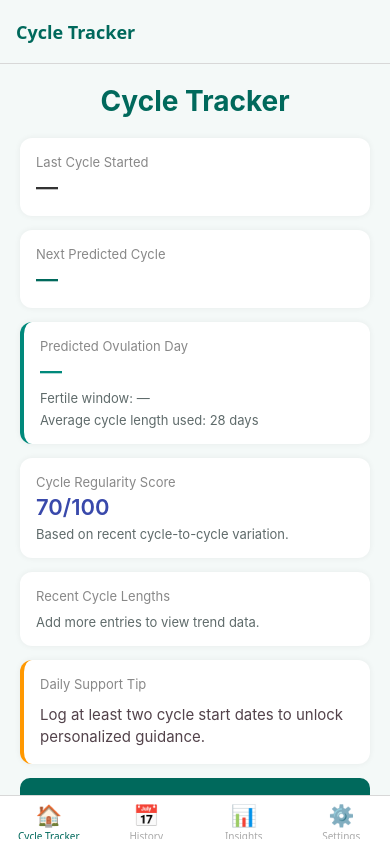
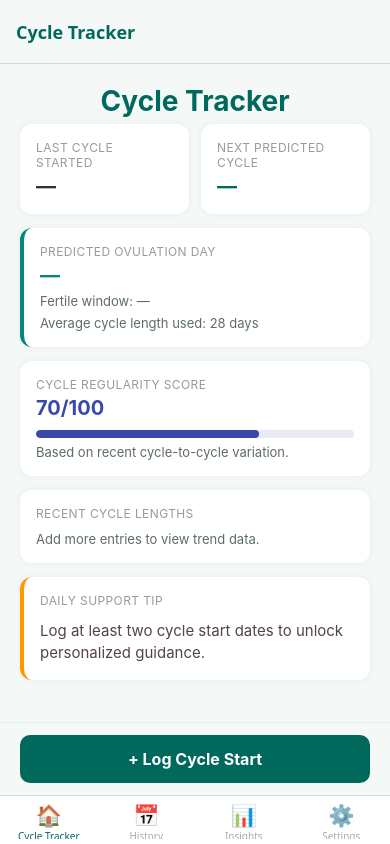
Before and after one commit to nathanshabach-hub/mens-cycle-tracker, a React Native app: screen /Home in a window 390 px wide. Built offline with nearby package versions, Linux system fonts and the light colour scheme; what expo-notifications would draw is missing.

Commit message:
Improve HomeScreen layout: phase banner, 2-col cards, progress bar, readable dates, sticky button, fix pref card colors

```diff
--- a/src/screens/HomeScreen.tsx
+++ b/src/screens/HomeScreen.tsx
@@ -1,9 +1,9 @@
 import React, { useCallback, useEffect, useMemo, useState } from 'react';
 import {
   View, Text, StyleSheet, TouchableOpacity, ScrollView,
-  TextInput, Alert,
+  TextInput, Alert, useWindowDimensions,
 } from 'react-native';
-import { format } from 'date-fns';
+import { format, parseISO } from 'date-fns';
 import {
   getCycleEntries,
   saveCycleEntry,
@@ -13,9 +13,18 @@ import {
   getDailySupportTip,
   getPartnerProfile,
 } from '../utils/storage';
+import { getCyclePhases, CyclePhase } from '../utils/insights';
 import { CycleEntry, MOOD_OPTIONS, SYMPTOM_OPTIONS, MoodOption } from '../types';
 
+function readableDate(dateStr: string | null | undefined): string {
+  if (!dateStr) return '—';
+  try { return format(parseISO(dateStr), 'MMM d, yyyy'); } catch { return dateStr; }
+}
+
 export default function HomeScreen() {
+  const { width } = useWindowDimensions();
+  const isWide = width > 600;
+
   const [entries, setEntries] = useState<CycleEntry[]>([]);
   const [nextCycle, setNextCycle] = useState<string | null>(null);
   const [ovulationDate, setOvulationDate] = useState<string | null>(null);
@@ -26,6 +35,7 @@ export default function HomeScreen() {
   const [partnerName, setPartnerName] = useState('');
   const [trendLengths, setTrendLengths] = useState<number[]>([]);
   const [partnerPreferences, setPartnerPreferences] = useState<string[]>([]);
+  const [currentPhase, setCurrentPhase] = useState<CyclePhase | null>(null);
   const [showForm, setShowForm] = useState(false);
   const [selectedDate, setSelectedDate] = useState(format(new Date(), 'yyyy-MM-dd'));
   const [selectedMood, setSelectedMood] = useState<MoodOption>('Neutral');
@@ -52,11 +62,15 @@ export default function HomeScreen() {
     setEntries(data);
     const forecast = predictFertilityWindow(data);
     const today = format(new Date(), 'yyyy-MM-dd');
+    const sorted = [...data].sort((a, b) => a.startDate.localeCompare(b.startDate));
+    const lastStart = sorted.length > 0 ? sorted[sorted.length - 1].startDate : undefined;
 
     setNextCycle(forecast?.nextCycleStart ?? null);
     setOvulationDate(forecast?.ovulationDate ?? null);
     setFertileWindow(
-      forecast ? `${forecast.fertileWindowStart} to ${forecast.fertileWindowEnd}` : null
+      forecast
+        ? `${readableDate(forecast.fertileWindowStart)} to ${readableDate(forecast.fertileWindowEnd)}`
+        : null
     );
     setAvgCycleLength(forecast?.averageCycleLength ?? null);
     setRegularityScore(getRegularityScore(data));
@@ -64,6 +78,10 @@ export default function HomeScreen() {
     setDailyTip(getDailySupportTip(today, forecast, profile));
     setPartnerName(profile.partnerName);
     setPartnerPreferences(profile.partnerPreferences ?? []);
+
+    const phases = getCyclePhases(forecast, lastStart);
+    const phase = phases.find((p) => today >= p.start && today <= p.end) ?? null;
+    setCurrentPhase(phase);
   }, []);
 
   useEffect(() => { load(); }, [load]);
@@ -98,32 +116,52 @@ export default function HomeScreen() {
   };
 
   const lastEntry = entries.length > 0 ? entries[entries.length - 1] : null;
+  const score = regularityScore ?? 70;
+  const scoreColor = score >= 80 ? '#4CAF50' : score >= 50 ? '#3949AB' : '#EF5350';
 
   return (
-    <ScrollView style={styles.container} contentContainerStyle={styles.content}>
+    <View style={styles.screenContainer}>
+      <ScrollView style={styles.container} contentContainerStyle={[styles.content, isWide && styles.contentWide]}>
         <Text style={styles.title}>Cycle Tracker</Text>
         {partnerName ? <Text style={styles.subtitle}>Tracking for {partnerName}</Text> : null}
 
-      <View style={styles.card}>
+        {/* Phase Banner */}
+        {currentPhase && (
+          <View style={[styles.phaseBanner, { borderLeftColor: currentPhase.color }]}>
+            <Text style={styles.phaseEmoji}>{currentPhase.emoji}</Text>
+            <View style={styles.phaseInfo}>
+              <Text style={styles.phaseLabel}>Current Phase</Text>
+              <Text style={[styles.phaseName, { color: currentPhase.color }]}>{currentPhase.name}</Text>
+              <Text style={styles.phaseDesc}>{currentPhase.description}</Text>
+            </View>
+          </View>
+        )}
+
+        {/* 2-column row for top two cards */}
+        <View style={styles.row}>
+          <View style={[styles.card, styles.halfCard]}>
             <Text style={styles.cardLabel}>Last Cycle Started</Text>
-        <Text style={styles.cardValue}>{lastEntry ? lastEntry.startDate : '—'}</Text>
+            <Text style={styles.cardValue}>{readableDate(lastEntry?.startDate)}</Text>
           </View>
-
-      <View style={styles.card}>
+          <View style={[styles.card, styles.halfCard]}>
             <Text style={styles.cardLabel}>Next Predicted Cycle</Text>
-        <Text style={[styles.cardValue, { color: '#00695C' }]}>{nextCycle ?? '—'}</Text>
+            <Text style={[styles.cardValue, { color: '#00695C' }]}>{readableDate(nextCycle)}</Text>
+          </View>
         </View>
 
         <View style={[styles.card, styles.importantCard]}>
           <Text style={styles.cardLabel}>Predicted Ovulation Day</Text>
-        <Text style={[styles.cardValue, { color: '#00897B' }]}>{ovulationDate ?? '—'}</Text>
+          <Text style={[styles.cardValue, { color: '#00897B' }]}>{readableDate(ovulationDate)}</Text>
           <Text style={styles.helperText}>Fertile window: {fertileWindow ?? '—'}</Text>
           <Text style={styles.helperText}>Average cycle length used: {avgCycleLength ?? 28} days</Text>
         </View>
 
         <View style={styles.card}>
           <Text style={styles.cardLabel}>Cycle Regularity Score</Text>
-        <Text style={[styles.cardValue, { color: '#3949AB' }]}>{regularityScore ?? 70}/100</Text>
+          <Text style={[styles.cardValue, { color: scoreColor }]}>{score}/100</Text>
+          <View style={styles.progressTrack}>
+            <View style={[styles.progressFill, { width: `${score}%` as any, backgroundColor: scoreColor }]} />
+          </View>
           <Text style={styles.helperText}>Based on recent cycle-to-cycle variation.</Text>
         </View>
 
@@ -162,10 +200,6 @@ export default function HomeScreen() {
             ))}
           </View>
         )}
-
-      <TouchableOpacity style={styles.logButton} onPress={() => setShowForm(!showForm)}>
-        <Text style={styles.logButtonText}>{showForm ? 'Cancel' : '+ Log Cycle Start'}</Text>
-      </TouchableOpacity>
 
         {showForm && (
           <View style={styles.form}>
@@ -249,39 +283,90 @@ export default function HomeScreen() {
             </TouchableOpacity>
           </View>
         )}
+
+        <View style={styles.formSpacer} />
       </ScrollView>
+
+      {/* Sticky log button */}
+      <View style={styles.stickyFooter}>
+        <View style={[styles.stickyInner, isWide && styles.stickyInnerWide]}>
+          <TouchableOpacity style={styles.logButton} onPress={() => setShowForm(!showForm)}>
+            <Text style={styles.logButtonText}>{showForm ? 'Cancel' : '+ Log Cycle Start'}</Text>
+          </TouchableOpacity>
+        </View>
+      </View>
+    </View>
   );
 }
 
 const styles = StyleSheet.create({
-  container: { flex: 1, backgroundColor: '#F4F9F8' },
-  content: { padding: 20, paddingBottom: 40 },
-  title: { fontSize: 28, fontWeight: '700', color: '#00695C', marginBottom: 20, textAlign: 'center' },
-  subtitle: { marginTop: -14, marginBottom: 16, textAlign: 'center', color: '#7b6c74', fontSize: 14 },
+  screenContainer: { flex: 1, backgroundColor: '#F4F9F8' },
+  container: { flex: 1 },
+  content: { padding: 20, paddingBottom: 16 },
+  contentWide: { maxWidth: 560, width: '100%', alignSelf: 'center' },
+  title: { fontSize: 28, fontWeight: '700', color: '#00695C', marginBottom: 6, textAlign: 'center' },
+  subtitle: { marginBottom: 14, textAlign: 'center', color: '#7b6c74', fontSize: 14 },
+
+  // Phase banner
+  phaseBanner: {
+    flexDirection: 'row', alignItems: 'center', gap: 12,
+    backgroundColor: '#fff', borderRadius: 12, padding: 14, marginBottom: 14,
+    borderLeftWidth: 5,
+    shadowColor: '#000', shadowOpacity: 0.06, shadowRadius: 6, elevation: 2,
+  },
+  phaseEmoji: { fontSize: 28 },
+  phaseInfo: { flex: 1 },
+  phaseLabel: { fontSize: 11, color: '#999', textTransform: 'uppercase', letterSpacing: 0.5 },
+  phaseName: { fontSize: 18, fontWeight: '700', marginTop: 1 },
+  phaseDesc: { fontSize: 13, color: '#666', marginTop: 2 },
+
+  // 2-column row
+  row: { flexDirection: 'row', gap: 12, marginBottom: 0 },
+  halfCard: { flex: 1, marginBottom: 14 },
+
   card: {
     backgroundColor: '#fff', borderRadius: 12, padding: 16, marginBottom: 14,
     shadowColor: '#000', shadowOpacity: 0.06, shadowRadius: 6, elevation: 2,
   },
-  cardLabel: { fontSize: 13, color: '#888', marginBottom: 4 },
-  cardValue: { fontSize: 22, fontWeight: '600', color: '#333' },
+  cardLabel: { fontSize: 12, color: '#999', marginBottom: 4, textTransform: 'uppercase', letterSpacing: 0.4 },
+  cardValue: { fontSize: 20, fontWeight: '700', color: '#333' },
   importantCard: { borderLeftWidth: 4, borderLeftColor: '#00897B' },
   tipCard: { borderLeftWidth: 4, borderLeftColor: '#FF9800' },
-  prefCard: { borderLeftWidth: 4, borderLeftColor: '#F6F3F5' },
+  prefCard: { borderLeftWidth: 4, borderLeftColor: '#7B1FA2' },
   prefRow: { flexDirection: 'row', alignItems: 'center', marginTop: 8 },
-  prefBullet: { fontSize: 18, color: '#F6F3F5', marginRight: 8, lineHeight: 22 },
+  prefBullet: { fontSize: 18, color: '#7B1FA2', marginRight: 8, lineHeight: 22 },
   prefItem: { fontSize: 15, color: '#333' },
   helperText: { marginTop: 6, fontSize: 13, color: '#5f6b6b' },
   tipText: { marginTop: 8, fontSize: 15, color: '#53434b', lineHeight: 22 },
+
+  // Progress bar
+  progressTrack: {
+    height: 8, borderRadius: 4, backgroundColor: '#E8EAF6', marginTop: 10, overflow: 'hidden',
+  },
+  progressFill: { height: 8, borderRadius: 4 },
+
+  // Trend chart
   trendWrap: { flexDirection: 'row', alignItems: 'flex-end', gap: 8, marginTop: 10 },
   trendItem: { alignItems: 'center', width: 34 },
   trendBar: { width: 22, borderRadius: 8, backgroundColor: '#4DB6AC' },
   trendText: { marginTop: 4, fontSize: 11, color: '#666' },
+
+  // Sticky footer button
+  stickyFooter: {
+    backgroundColor: '#F4F9F8',
+    paddingHorizontal: 20, paddingVertical: 12,
+    borderTopWidth: 1, borderTopColor: '#E0EEEC',
+  },
+  stickyInner: { width: '100%' },
+  stickyInnerWide: { maxWidth: 560, alignSelf: 'center' },
   logButton: {
-    backgroundColor: '#00695C', borderRadius: 10, padding: 14,
-    alignItems: 'center', marginBottom: 16,
+    backgroundColor: '#00695C', borderRadius: 10, padding: 14, alignItems: 'center',
   },
   logButtonText: { color: '#fff', fontWeight: '700', fontSize: 16 },
-  form: { backgroundColor: '#fff', borderRadius: 12, padding: 16 },
+  formSpacer: { height: 8 },
+
+  // Form
+  form: { backgroundColor: '#fff', borderRadius: 12, padding: 16, marginBottom: 8 },
   label: { fontWeight: '600', color: '#555', marginTop: 12, marginBottom: 6 },
   input: {
     borderWidth: 1, borderColor: '#ddd', borderRadius: 8,
--- a/src/screens/InsightsScreen.tsx
+++ b/src/screens/InsightsScreen.tsx
@@ -33,10 +33,12 @@ export default function InsightsScreen() {
     const entries = await getCycleEntries();
     const profile = await getPartnerProfile();
     const forecast = predictFertilityWindow(entries);
+    const sorted = [...entries].sort((a, b) => a.startDate.localeCompare(b.startDate));
+    const lastCycleStart = sorted.length > 0 ? sorted[sorted.length - 1].startDate : undefined;
 
     const insights = getMonthlyInsights(entries);
     setMonthlyInsights(insights);
-    setPhases(getCyclePhases(forecast));
+    setPhases(getCyclePhases(forecast, lastCycleStart));
 
     if (insights.length > 0) {
       setSelectedMonth(insights[0]);
--- a/src/utils/insights.ts
+++ b/src/utils/insights.ts
@@ -20,11 +20,11 @@ export interface MonthlyInsights {
   phases: CyclePhase[];
 }
 
-export function getCyclePhases(forecast: FertilityForecast | null): CyclePhase[] {
+export function getCyclePhases(forecast: FertilityForecast | null, lastCycleStart?: string): CyclePhase[] {
   if (!forecast) return [];
 
   const { nextCycleStart, ovulationDate, fertileWindowStart, fertileWindowEnd } = forecast;
-  const today = format(new Date(), 'yyyy-MM-dd');
+  const cycleStart = lastCycleStart ?? format(new Date(), 'yyyy-MM-dd');
 
   const phases: CyclePhase[] = [
     {
@@ -32,16 +32,16 @@ export function getCyclePhases(forecast: FertilityForecast | null): CyclePhase[]
       description: 'Rest & hydration phase',
       emoji: '🔴',
       color: '#E91E63',
-      start: today,
-      end: addDays(parseISO(today), 4).toISOString().split('T')[0],
+      start: cycleStart,
+      end: format(addDays(parseISO(cycleStart), 4), 'yyyy-MM-dd'),
     },
     {
       name: 'Follicular',
       description: 'Energy & growth phase',
       emoji: '🟡',
       color: '#FFC107',
-      start: addDays(parseISO(today), 5).toISOString().split('T')[0],
-      end: addDays(parseISO(fertileWindowStart), -1).toISOString().split('T')[0],
+      start: format(addDays(parseISO(cycleStart), 5), 'yyyy-MM-dd'),
+      end: format(addDays(parseISO(fertileWindowStart), -1), 'yyyy-MM-dd'),
     },
     {
       name: 'Fertile Window',
@@ -64,8 +64,8 @@ export function getCyclePhases(forecast: FertilityForecast | null): CyclePhase[]
       description: 'Stability & introspection',
       emoji: '🔵',
       color: '#3949AB',
-      start: addDays(parseISO(ovulationDate), 1).toISOString().split('T')[0],
-      end: addDays(parseISO(nextCycleStart), -1).toISOString().split('T')[0],
+      start: format(addDays(parseISO(ovulationDate), 1), 'yyyy-MM-dd'),
+      end: format(addDays(parseISO(nextCycleStart), -1), 'yyyy-MM-dd'),
     },
   ];
 
```
Lines whose indentation alone changed are shown as unchanged.
